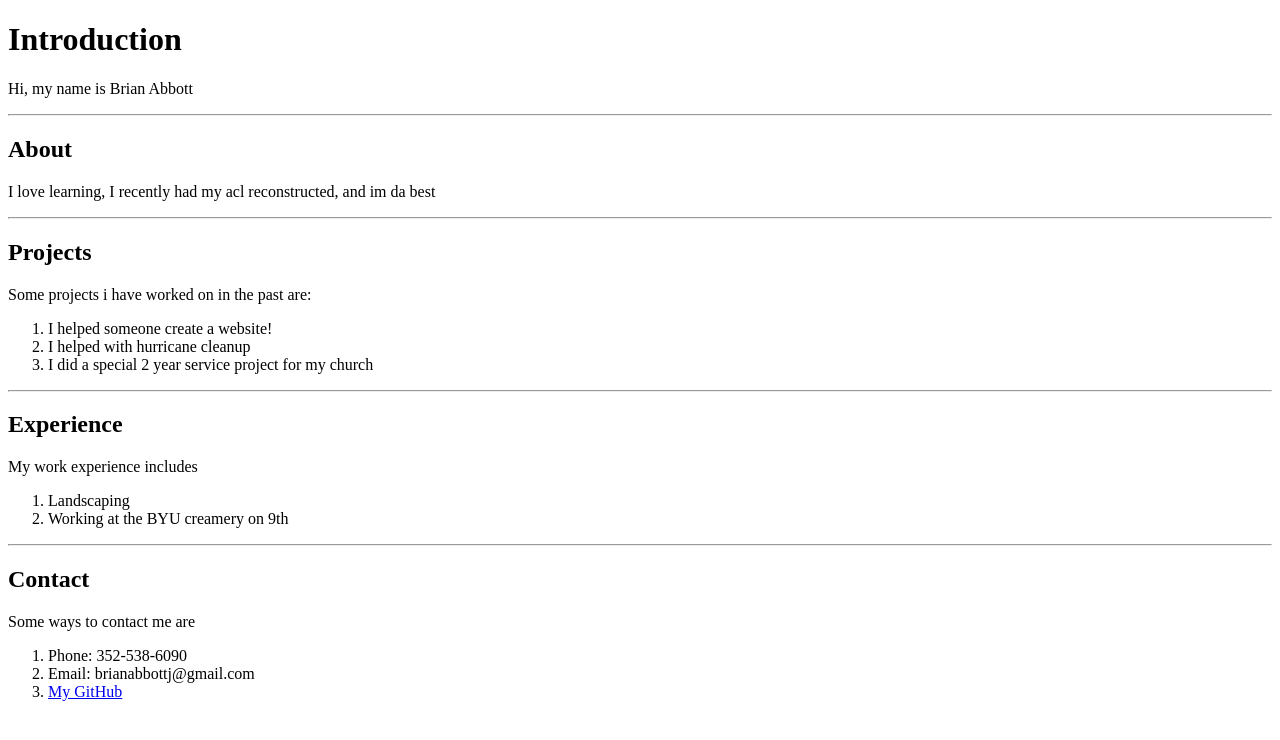
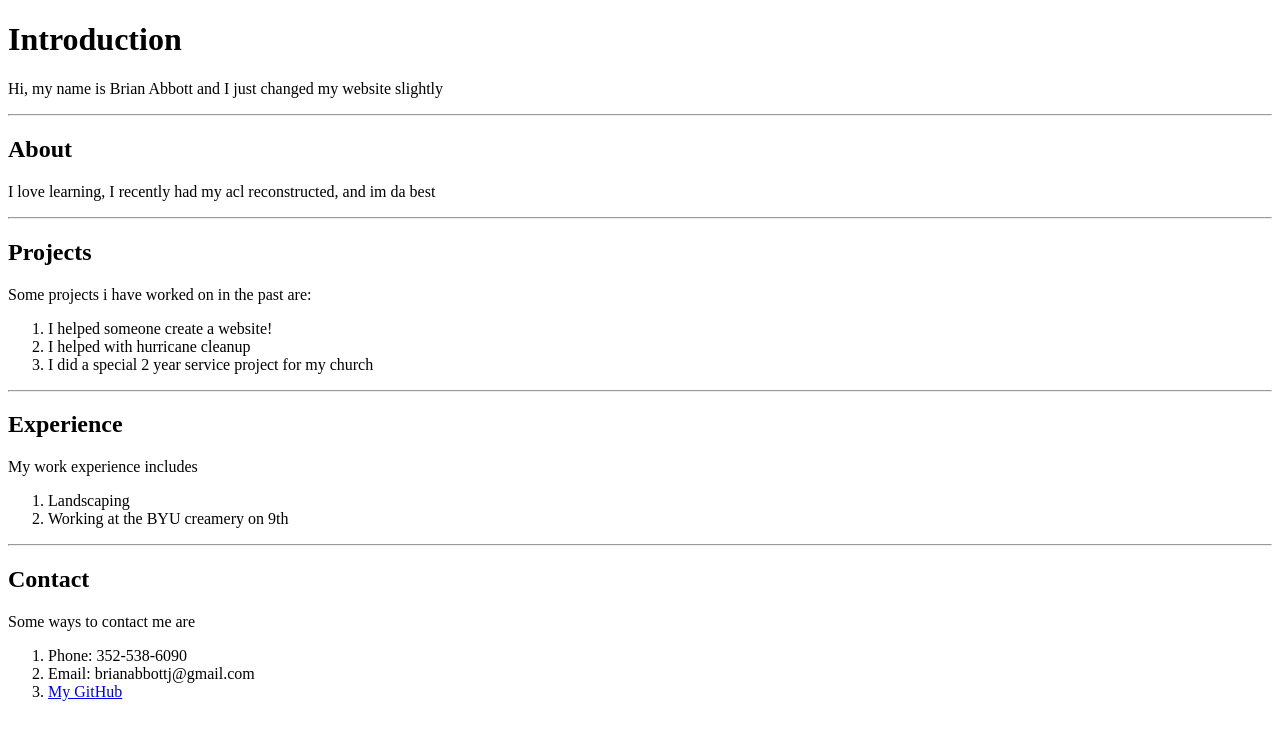
Before and after one commit to spark959/portfolio, a plain HTML site: page index.html in a window 1280 px wide. Drawn offline with Linux system fonts and the light colour scheme.

Commit message:
Second commit

```diff
--- a/index.html
+++ b/index.html
@@ -6,7 +6,8 @@
 <body>
 
 <h1>Introduction</h1>
-<p>Hi, my name is Brian Abbott </p>
+<p>Hi, my name is Brian Abbott and I just changed my website slightly
+</p>
 <hr>
 <h2>About</h2>
 <p>I love learning, I recently had my acl reconstructed, and im da
```
